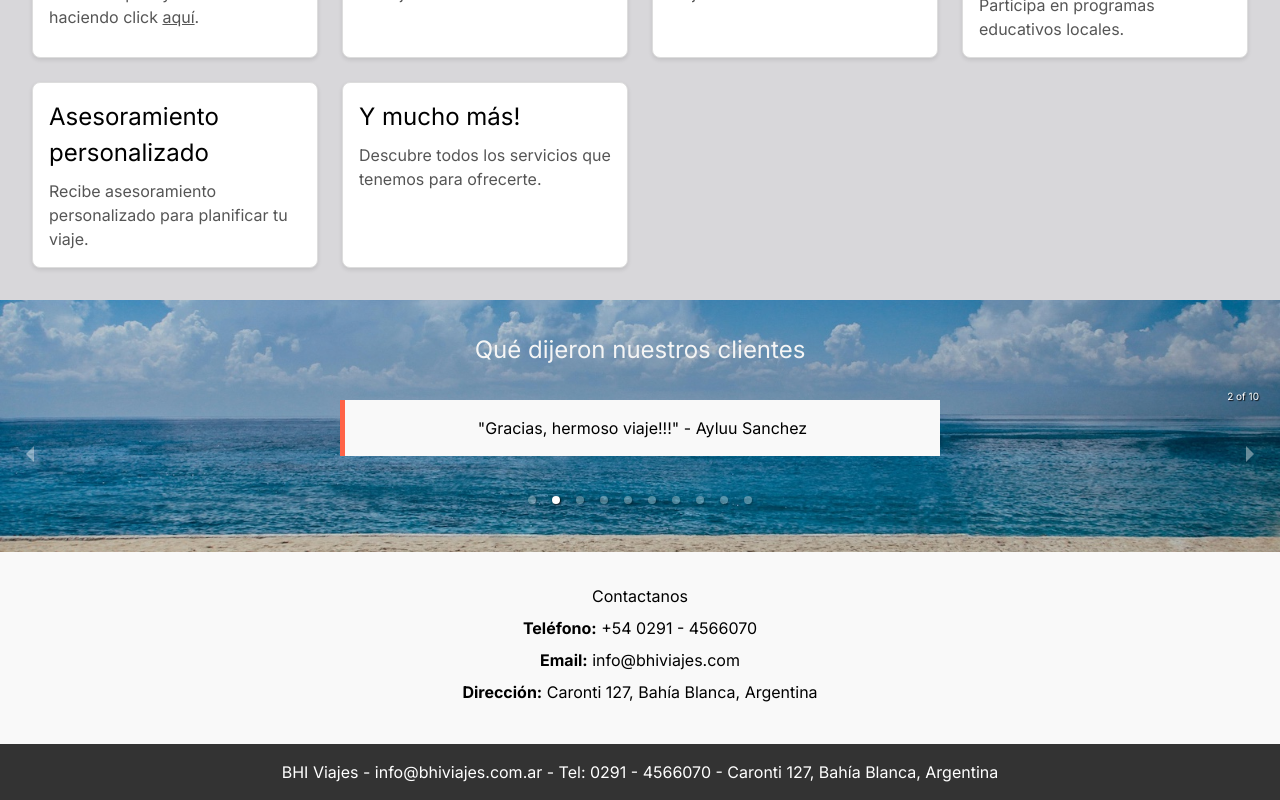
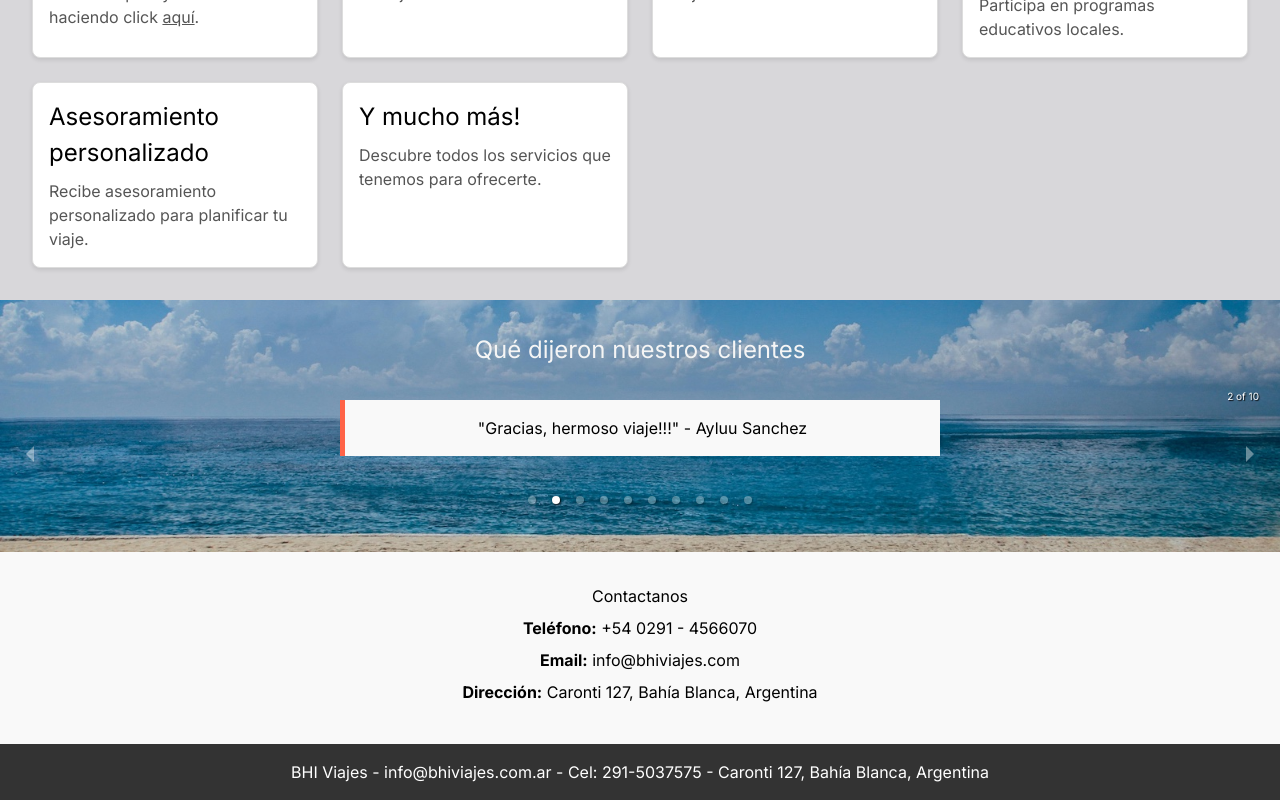
Before and after one commit to chiton/bhi-site, a Next.js app: page / in a window 1280 px wide. Shown: the part 1256-2056 px from the top of the page. Built offline with nearby package versions, Linux system fonts and the light colour scheme.

Commit message:
Update cel

```diff
--- a/src/app/layout.tsx
+++ b/src/app/layout.tsx
@@ -26,7 +26,7 @@ export default function RootLayout({
         </header>
         {children}
         <footer>
-          <p>BHI Viajes - info@bhiviajes.com.ar - Tel: 0291 - 4566070 - Caronti 127, Bahía Blanca, Argentina</p>
+          <p>BHI Viajes - info@bhiviajes.com.ar - Cel: 291-5037575 - Caronti 127, Bahía Blanca, Argentina</p>
         </footer>
       </body>
     </html>
```
